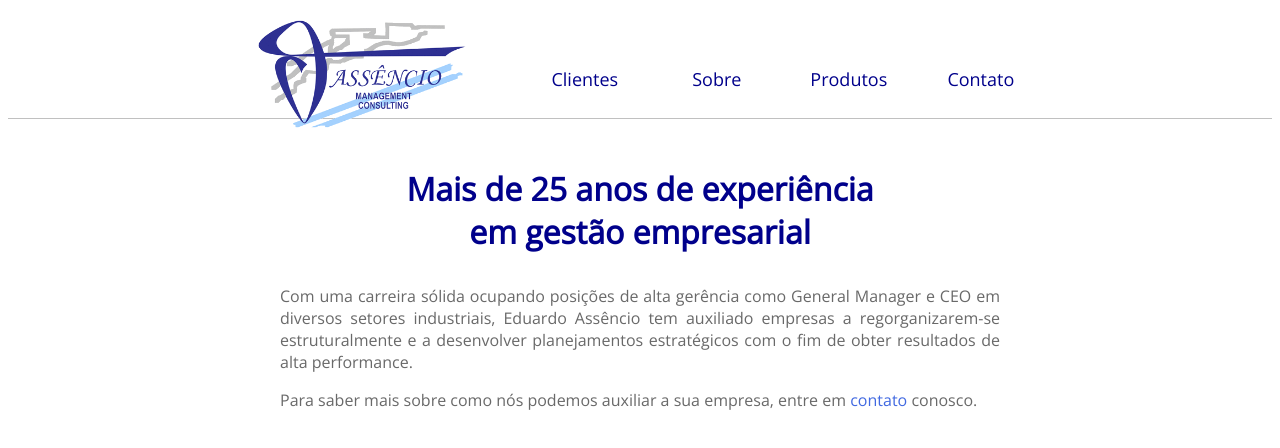
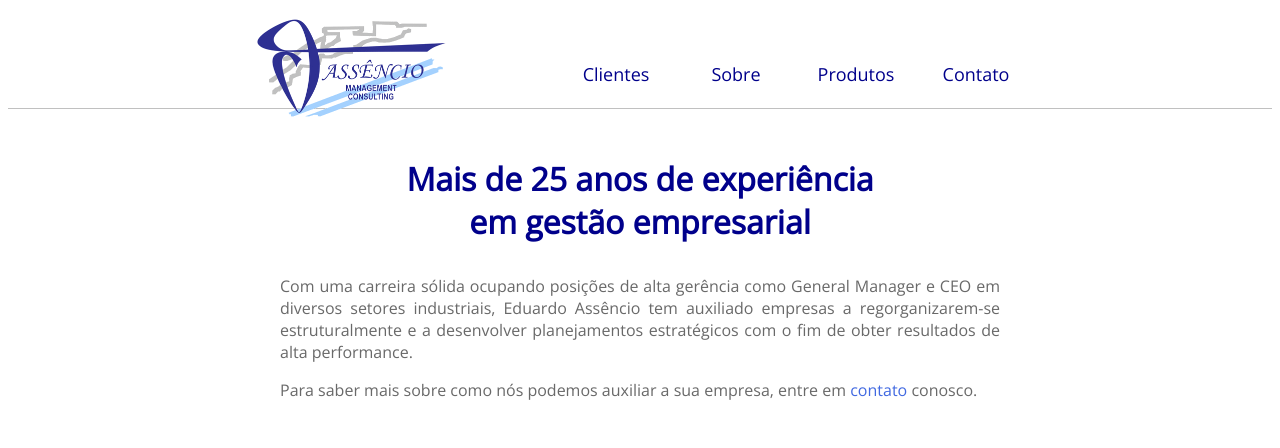
Before and after one commit to dassencio/assencio-management-consulting, a Vue app: page / in a window 1280 px wide. Shown: the top 448 px of the page. Built offline with nearby package versions, Linux system fonts and the light colour scheme.

Commit message:
Reduce height of navigation bar in desktop mode

```diff
--- a/src/global.scss
+++ b/src/global.scss
@@ -14,7 +14,7 @@
 $desktop-width-mode: rem(720px);
 
 // Styling for navigation bar.
-$nav-bar-height-desktop: rem(110px);
+$nav-bar-height-desktop: rem(100px);
 $nav-bar-height-mobile: rem(80px);
 $nav-bar-line-color: silver;
 $nav-bar-line-width: rem(1px);
```
